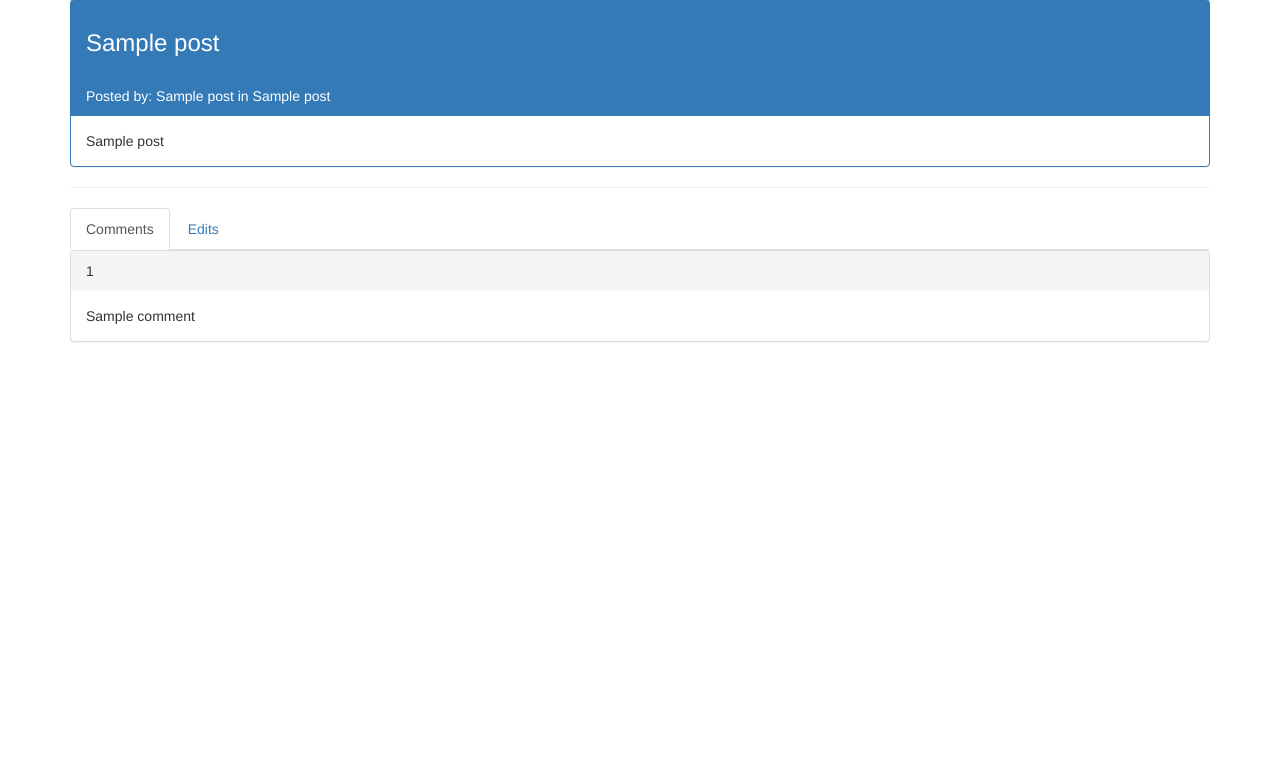
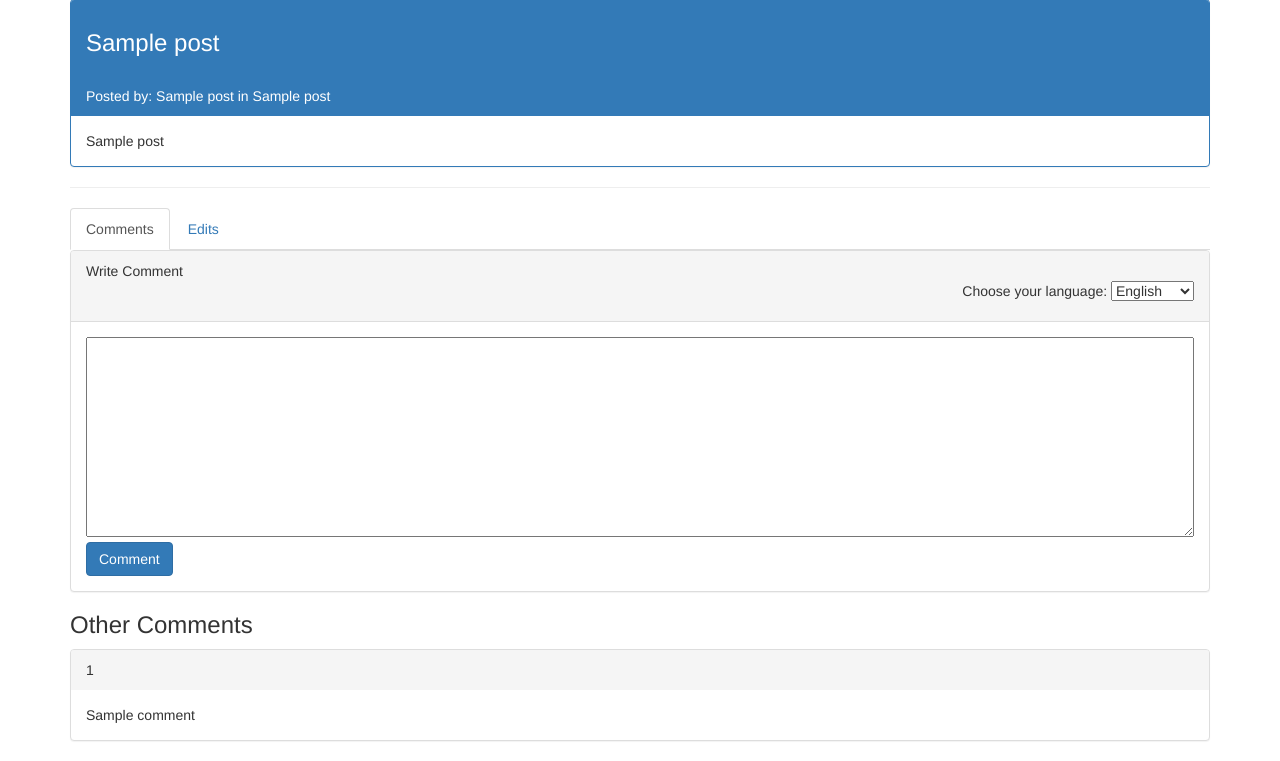
Before and after one commit to billywongstuy/SoftDevFall-FP-ChenY_TitenskyJ_WongB_ZhangH, a Flask app: template templates/viewPost.html in a window 1280 px wide. Shown: the part 73-834 px from the top of the page. Before the commit the page ends 415 px from the top, so only its background shows below. Run offline with Flask 2, Linux system fonts and the light colour scheme; the template is opened without the code that fills it: most values are stand-ins (such as "Sample title", 1, 10 or a date in 2020); some libraries are stand-ins or nearby versions.

Commit message:
added textarea for writing comment and for making edit

```diff
--- a/static/css/main.css
+++ b/static/css/main.css
@@ -20,3 +20,19 @@ textarea {
 .btn-link:hover{
     color:black;
 }
+
+
+.writeComment{
+    position:relative;
+}
+
+.write{
+    height:300px;
+    background:grey;
+}
+
+@media{
+    .write{
+	position:fixed;
+    }
+}
--- a/templates/viewPost.html
+++ b/templates/viewPost.html
@@ -28,6 +28,29 @@
       </ul>
       <div class="tab-content">
 	<div id="comment" class="tab-pane fade in active">
+	  <div class="panel panel-default">
+	    <div class="panel-heading">
+	      Write Comment
+	      <p align="right">
+		Choose your language:
+		<select name="commentLang">
+		  <option>English</option>
+		  <option>Italian</option>
+		  <option>Russian</option>
+		  <option>Spanish</option>
+		  <option>Japanese</option>
+		  <option>French</option>
+		</select>
+	      </p>
+	    </div>
+	    <div class="panel-body">
+	      <form id="writeComment" action="/writeComment">
+		<textarea id="commentText"></textarea>
+		<input class="btn btn-primary" type="submit" value="Comment">
+	      </form>
+	    </div>
+	  </div>
+	  <h3>Other Comments</h3>
 	  <div class="panel-group">
 	  {% for comment in comments %}
 	    <div class="panel panel-default">
@@ -38,6 +61,16 @@
 	  </div>
 	</div>
 	<div id="edit" class="tab-pane fade">
+	  <div class="panel panel-default">
+	    <div class="panel-heading">Make Edit</div>
+	    <div class="panel-body">
+	      <form id="makeEdit" action="/makeEdit">
+		<textarea>{{post[3]}}</textarea>
+		<input class="btn btn-primary" type="submit" value="Register">
+	      </form>
+	    </div>
+	  </div>
+	  <h3>Other Edits</h3>
 	  <div class="panel-group">
 	    {% for edit in edits %}
 	    <div class="panel panel-default">
```
